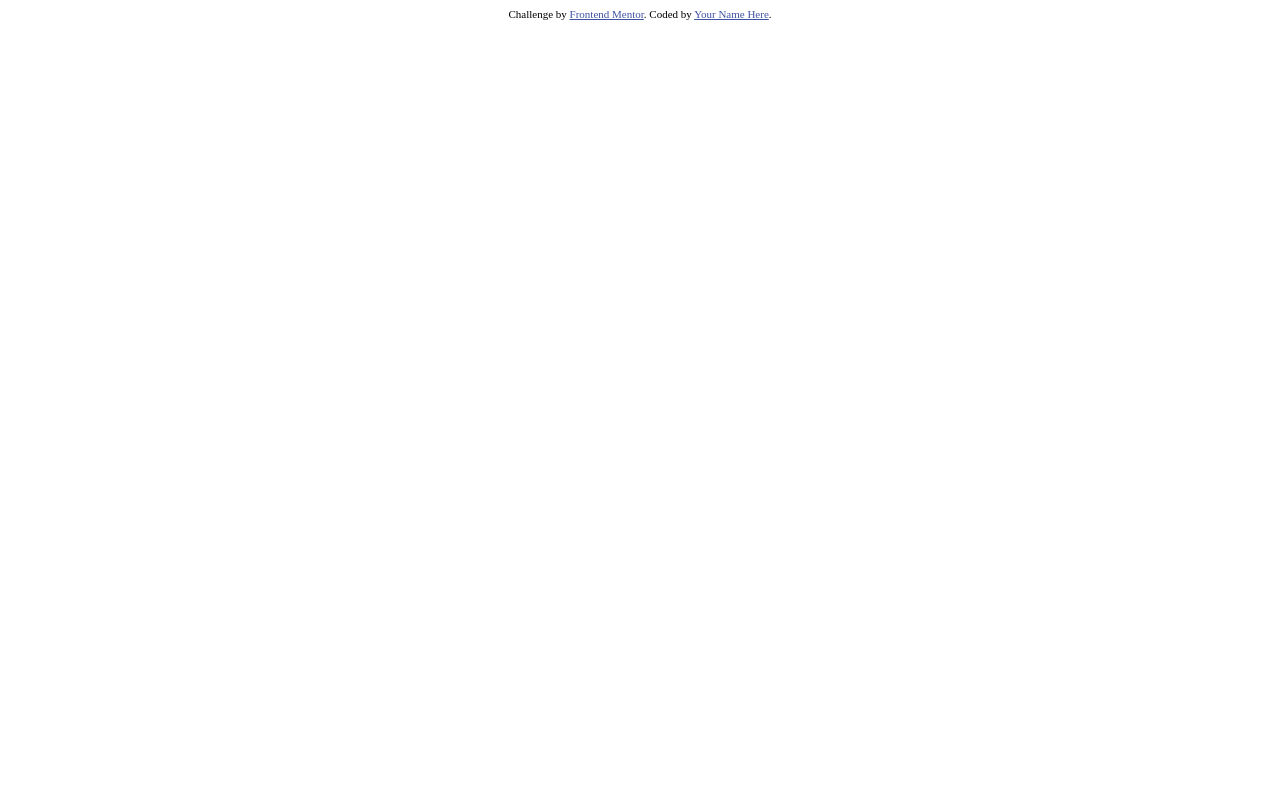
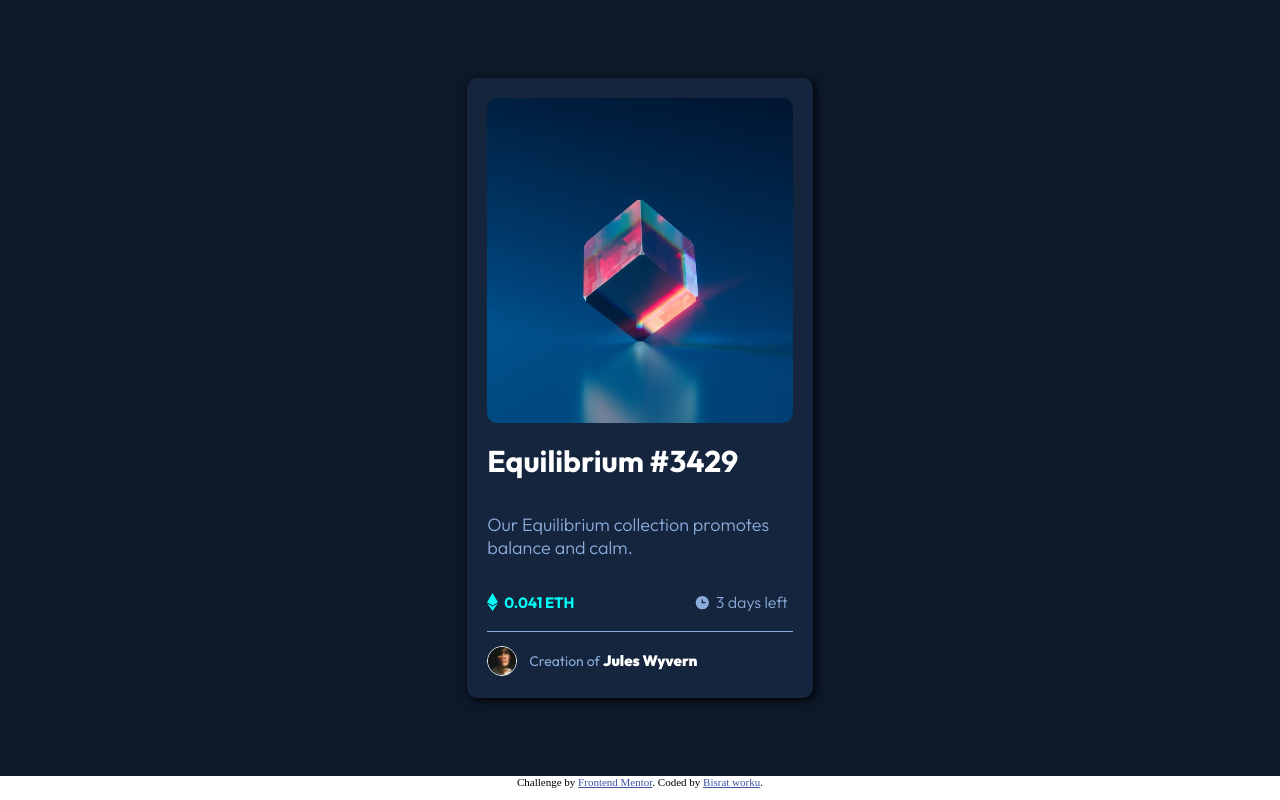
Before and after one commit to Bisratworku/nft-priview, a plain HTML site: page nft-preview-card-component-main/index.html in a window 1280 px wide. Drawn offline with Linux system fonts and the light colour scheme.

Commit message:
adding style

```diff
--- a/nft-preview-card-component-main/index.html
+++ b/nft-preview-card-component-main/index.html
@@ -2,23 +2,44 @@
 <html lang="en">
 <head>
   <meta charset="UTF-8">
-  <meta name="viewport" content="width=device-width, initial-scale=1.0"> <!-- displays site properly based on user's device -->
+  <meta name="viewport" content="width=device-width, initial-scale=1.0">
   <link rel="stylesheet" href="style.css">
   <link rel="icon" type="image/png" sizes="32x32" href="./images/favicon-32x32.png">
-
+  <link rel="preconnect" href="https://fonts.googleapis.com">
+  <link rel="preconnect" href="https://fonts.gstatic.com" crossorigin>
+  <link href="https://fonts.googleapis.com/css2?family=Fraunces:ital,opsz,wght@0,9..144,100;0,9..144,200;0,9..144,500;0,9..144,600;0,9..144,700;0,9..144,800;0,9..144,900;1,9..144,100;1,9..144,200;1,9..144,500;1,9..144,600;1,9..144,700;1,9..144,800;1,9..144,900&family=Montserrat:ital,wght@0,100;0,200;0,300;0,400;0,500;0,600;0,700;0,800;0,900;1,100;1,200;1,300;1,400;1,500;1,600;1,700;1,800;1,900&family=Outfit:wght@100;200;300;400;500;600;700;800;900&family=Overpass:ital,wght@0,100;0,200;0,300;0,400;0,500;0,600;0,700;0,800;0,900;1,100;1,200;1,300;1,400;1,500;1,600;1,700;1,800;1,900&family=Red+Hat+Display:ital,wght@0,300;0,500;0,600;0,700;0,800;0,900;1,300;1,400;1,500;1,600;1,700;1,800;1,900&display=swap"rel="stylesheet">
   <title>Frontend Mentor | NFT preview card component</title>
-
-  <!-- Feel free to remove these styles or customise in your own stylesheet 👍 -->
-  <style>
-    .attribution { font-size: 11px; text-align: center; }
-    .attribution a { color: hsl(228, 45%, 44%); }
-  </style>
 </head>
 <body>
+  <div class="contaner">
+    <main>
+      <div class="image">
+        <img src="images/image-equilibrium.jpg" alt="image-equilibrium">
+        <div class="eye"></div>
 
+      </div>
+      <header><h1>Equilibrium #3429</h1></header>
+      <div class="discription">
+        <p>Our Equilibrium collection promotes balance and calm.</p>
+      </div>
+      <div class="price-cost">
+       <div class="price"><img src="images/icon-ethereum.svg" alt=""><h5>0.041 ETH</h3> </div>
+      <div class="cost">
+         <p><img src="images/icon-clock.svg" alt=""> 3 days left</p>
+      </div>
+      </div>
+      <div class="profile">
+        <div class="profile-img">
+          <img src="images/image-avatar.png" alt="image-avatar">
+        </div>
+        <p>Creation of <span>Jules Wyvern</span></p>
+
+      </div>
+    </main>
+  </div>
   <div class="attribution">
     Challenge by <a href="https://www.frontendmentor.io?ref=challenge" target="_blank">Frontend Mentor</a>.
-    Coded by <a href="#">Your Name Here</a>.
+    Coded by <a href="https://www.frontendmentor.io/profile/Bisratworku">Bisrat worku</a>.
   </div>
 </body>
 </html>
--- a/nft-preview-card-component-main/style.css
+++ b/nft-preview-card-component-main/style.css
@@ -0,0 +1,148 @@
+*{
+    box-sizing: border-box;
+    margin: 0;
+    padding: 0;
+}
+body{
+    width: 100%;
+    height: 100vh;
+}
+.contaner{
+    width: 100%;
+    height: 97%;
+    background-color: hsl(217, 54%, 11%);
+    display: flex;
+    align-items: center;
+    justify-content: center;
+}
+main{
+    width: 27%;
+    height: 80%;
+    box-shadow: 2px 2px 10px black;
+    border-radius: 10px;
+    background-color: hsl(216, 50%, 16%);
+    display: block;
+    padding: 20px;
+}
+.image{
+
+    width: 100%;
+    height: 56%;
+}
+
+.image img {
+
+
+    border-radius: 10px;
+    width: 100%;
+    height: 100%;
+}
+.image img:hover{
+    border: 1px solid white;
+    cursor: pointer;
+    background: url(images/icon-view.svg);
+    opacity: 60%;
+    z-index: 1;
+}
+.eye{
+    z-index: -1;
+    position: absolute;
+    top: 80px;
+    width: 330px;
+    height: 250px;
+}
+
+header {
+    height: 13%;
+    display: flex;
+    align-items: center;
+    text-align: start;
+    font-family: 'Outfit';
+    font-size: 15px;
+    color: hsl(0, 0%, 100%);
+}
+header:hover{
+    color: hsl(178, 100%, 50%);
+    cursor: pointer;
+}
+.discription{
+    height: 13%;
+    font-size: 18px;
+    display: flex;
+    align-items: center;
+    font-family: 'Outfit';
+    font-weight: 300;
+    color: hsl(215, 51%, 70%);
+}
+.price-cost{
+    height: 10%;
+    display: flex;
+    border-bottom: 1px solid hsl(215, 51%, 70%);
+}
+.price{
+    width: 50%;
+    height: 100%;
+    display: flex;
+    align-items: center;
+    font-size: 18px;
+    font-family: 'Outfit';
+    font-weight: 400;
+    color: hsl(178, 100%, 50%);
+}
+.price h5 {
+    margin-left: 6px;
+}
+.cost{
+    width: 50%;
+    display: flex;
+    align-items: center;
+    font-family: 'Outfit';
+    color: hsl(215, 51%, 70%);
+    font-weight: 300;
+    justify-content: flex-end;
+    padding-right: 5px;
+}
+.cost p {
+    display: flex;
+    align-items: center;
+
+}
+.cost img {
+    margin-right: 5px;
+}
+
+.profile {
+    height: 10%;
+    display: flex;
+    gap: 12px;
+    align-items: center;
+    font-size: 14px;
+    font-family: 'Outfit';
+    color: hsl(215, 51%, 70%);
+}
+.profile p span {
+    color: hsl(0, 0%, 100%);
+    font-weight: 900;
+    font-size: 15px;
+}
+.profile p span:hover {
+    color:hsl(178, 100%, 50%);
+    cursor: pointer;
+}
+.profile-img{
+    border: 1px solid white;
+    width: 30px;
+    height: 30px;
+    border-radius: 50%;
+}
+.profile-img img {
+    width: 100%;
+    height: 100%;
+}
+.attribution { font-size: 11px; text-align: center; }
+.attribution a { color: hsl(228, 45%, 44%); }
+@media (max-width:1100px) {
+    main{
+        width: 20rem;
+    }
+}
```
